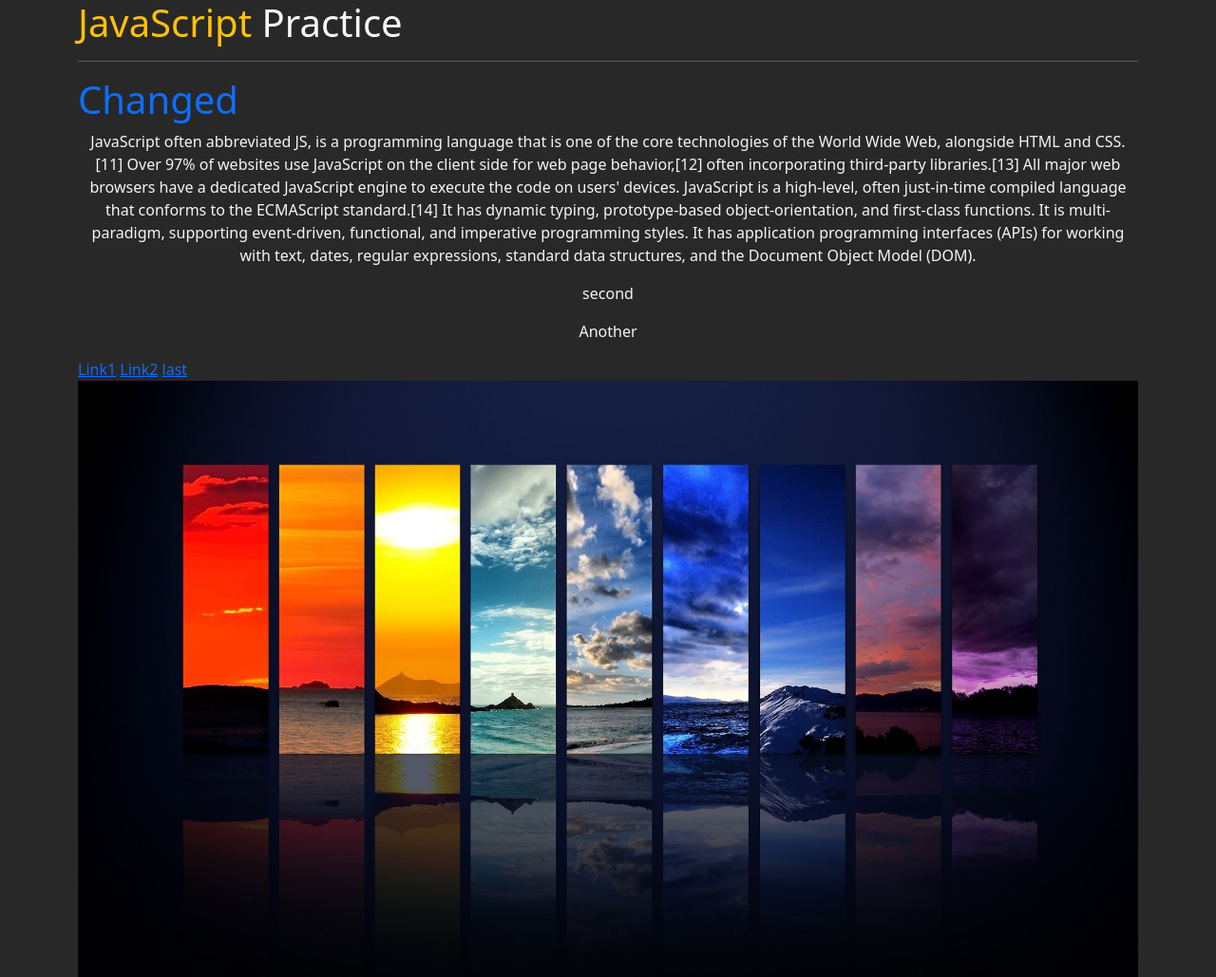
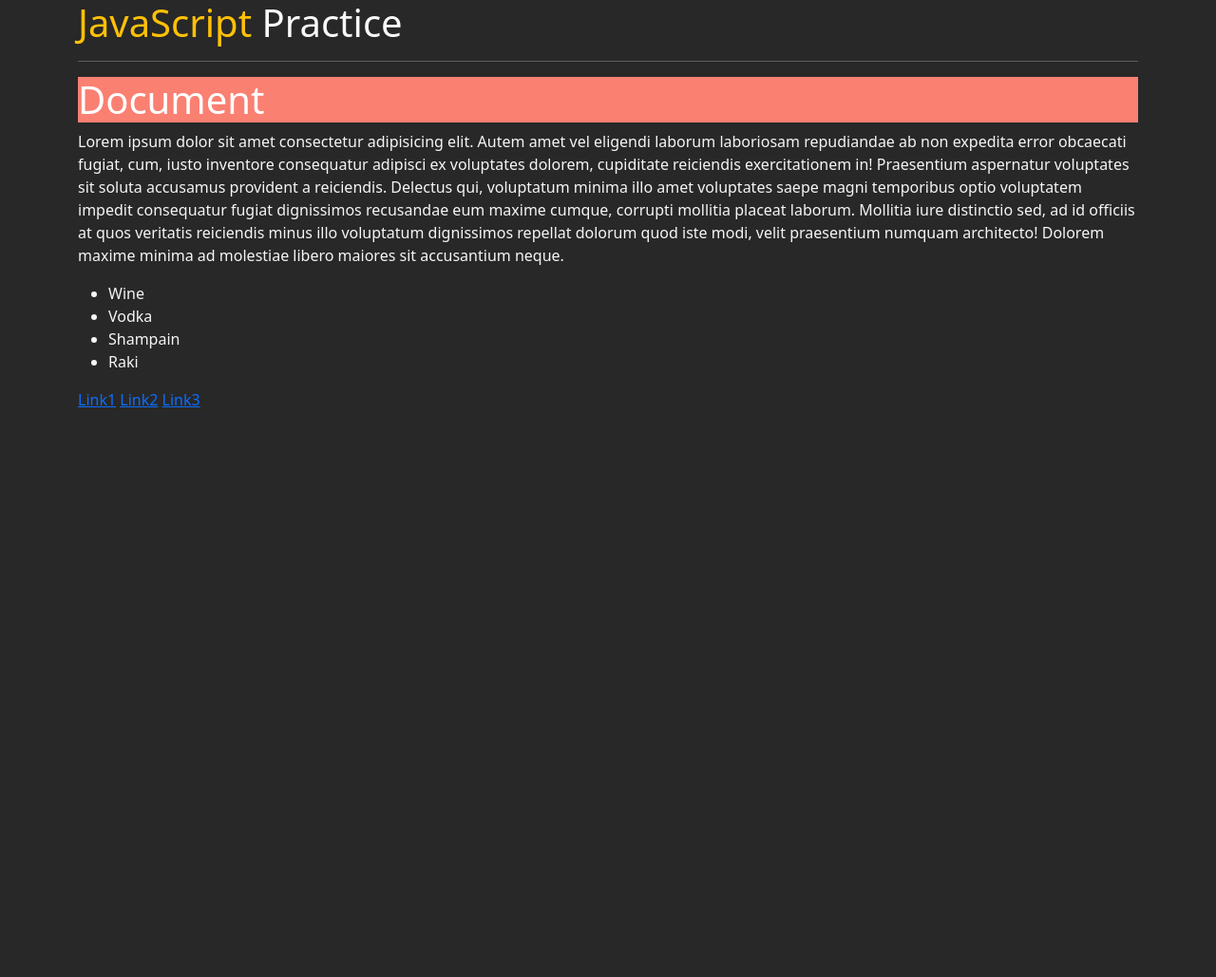
Before and after one commit to amirmohammadhassanabadi/javaScript-TopLearn, a website: page index.html in a window 1280 px wide. Shown: the whole page at 95% size. After the commit the page ends 800 px from the top, so only its background shows below. Drawn offline with nearby package versions, Linux system fonts and the light colour scheme.

Commit message:
session 27 - 1

```diff
--- a/JS/index.js
+++ b/JS/index.js
@@ -1,8 +1,14 @@
-var title = document.querySelectorAll("h1");
-title[1].textContent = "Changed";
-var text = document.querySelectorAll("p.text");
-text[2].textContent = "Another";
-var par = document.getElementsByClassName("text");
-par[1].textContent = "second";
-let link = document.getElementsByTagName("a");
-link[2].textContent = "last";
+let head = document.getElementById("head");
+var Name1 = head.getAttribute("name");
+alert(Name1);
+head.style.color = "white";
+head.style.backgroundColor = "salmon"
+var newli = document.createElement("li");
+var newli2 = document.createElement("li");
+newli.innerHTML = "Sake";
+newli.innerHTML = "Raki";
+
+let ul = document.querySelector("ul");
+ul.appendChild(newli);
+var item2 = document.querySelectorAll("li")[1];
+ul.removeChild(item2);
--- a/index.html
+++ b/index.html
@@ -14,52 +14,26 @@
     <div class="container">
         <h1 class="text-warning">JavaScript <span class="text-light">Practice</span></h1>
         <hr>
-        <h1 class="text-primary">
-            Title of page
-        </h1>
-        <p class="text" style="text-align: center;">
-            JavaScript often abbreviated JS, is a programming language that is one of the core
-            technologies of the World Wide Web, alongside HTML and CSS.[11] Over 97% of websites use JavaScript on the
-            client side for web page behavior,[12] often incorporating third-party libraries.[13] All major web browsers
-            have a dedicated JavaScript engine to execute the code on users' devices.
-            JavaScript is a high-level, often just-in-time compiled language that conforms to the ECMAScript
-            standard.[14]
-            It has dynamic typing, prototype-based object-orientation, and first-class functions. It is multi-paradigm,
-            supporting event-driven, functional, and imperative programming styles. It has application programming
-            interfaces (APIs) for working with text, dates, regular expressions, standard data structures, and the
-            Document
-            Object Model (DOM).
+        <h1 id="head" name="sth">Document</h1>
+        <p>
+            Lorem ipsum dolor sit amet consectetur adipisicing elit. Autem amet vel eligendi laborum laboriosam repudiandae
+            ab non expedita error obcaecati fugiat, cum, iusto inventore consequatur adipisci ex voluptates dolorem,
+            cupiditate reiciendis exercitationem in! Praesentium aspernatur voluptates sit soluta accusamus provident a
+            reiciendis. Delectus qui, voluptatum minima illo amet voluptates saepe magni temporibus optio voluptatem impedit
+            consequatur fugiat dignissimos recusandae eum maxime cumque, corrupti mollitia placeat laborum. Mollitia iure
+            distinctio sed, ad id officiis at quos veritatis reiciendis minus illo voluptatum dignissimos repellat dolorum
+            quod iste modi, velit praesentium numquam architecto! Dolorem maxime minima ad molestiae libero maiores sit
+            accusantium neque.
         </p>
-        <p class="text" style="text-align: center;">
-            JavaScript often abbreviated JS, is a programming language that is one of the core
-            technologies of the World Wide Web, alongside HTML and CSS.[11] Over 97% of websites use JavaScript on the
-            client side for web page behavior,[12] often incorporating third-party libraries.[13] All major web browsers
-            have a dedicated JavaScript engine to execute the code on users' devices.
-            JavaScript is a high-level, often just-in-time compiled language that conforms to the ECMAScript
-            standard.[14]
-            It has dynamic typing, prototype-based object-orientation, and first-class functions. It is multi-paradigm,
-            supporting event-driven, functional, and imperative programming styles. It has application programming
-            interfaces (APIs) for working with text, dates, regular expressions, standard data structures, and the
-            Document
-            Object Model (DOM).
-        </p>
-        <p class="text" style="text-align: center;">
-            JavaScript often abbreviated JS, is a programming language that is one of the core
-            technologies of the World Wide Web, alongside HTML and CSS.[11] Over 97% of websites use JavaScript on the
-            client side for web page behavior,[12] often incorporating third-party libraries.[13] All major web browsers
-            have a dedicated JavaScript engine to execute the code on users' devices.
-            JavaScript is a high-level, often just-in-time compiled language that conforms to the ECMAScript
-            standard.[14]
-            It has dynamic typing, prototype-based object-orientation, and first-class functions. It is multi-paradigm,
-            supporting event-driven, functional, and imperative programming styles. It has application programming
-            interfaces (APIs) for working with text, dates, regular expressions, standard data structures, and the
-            Document
-            Object Model (DOM).
-        </p>
+        <ul>
+            <li>Wine</li>
+            <li>Whiskey</li>
+            <li>Vodka</li>
+            <li>Shampain</li>
+        </ul>
         <a href="#">Link1</a>
         <a href="#">Link2</a>
         <a href="#">Link3</a>
-        <img src="./img/img-1.jpg" alt="" width="100%">
 
 
 
```
